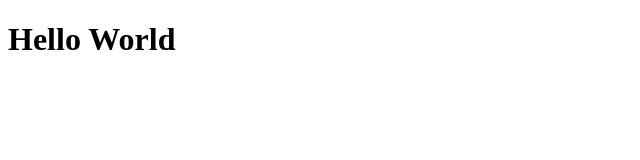
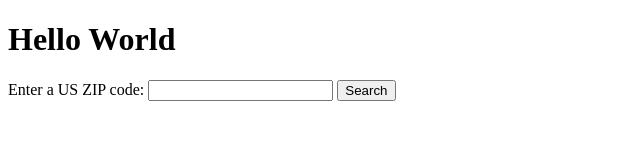
Before and after one commit to AttilaTheHen/weatherbee, a website: page index.html in a window 1280 px wide. Shown: the whole page, without its empty margins (0-640 px from the left). Drawn offline with Linux system fonts and the light colour scheme.

Commit message:
Add search bar and add section for stats

```diff
--- a/index.html
+++ b/index.html
@@ -9,6 +9,19 @@
 <body>
     <h1>Hello World</h1>
 
+    <section>
+        <form id="search-form">
+            <label for="search">Enter a US ZIP code:</label>
+            <input type="text" id="search">
+
+            <input type="submit" value="Search">
+        </form>
+    </section>
+
+    <section id="statistics">
+        <ul id="stats-list"></ul>
+    </section>
+
     <script type="module" src="js/app.js"></script>
 </body>
 </html>
```
